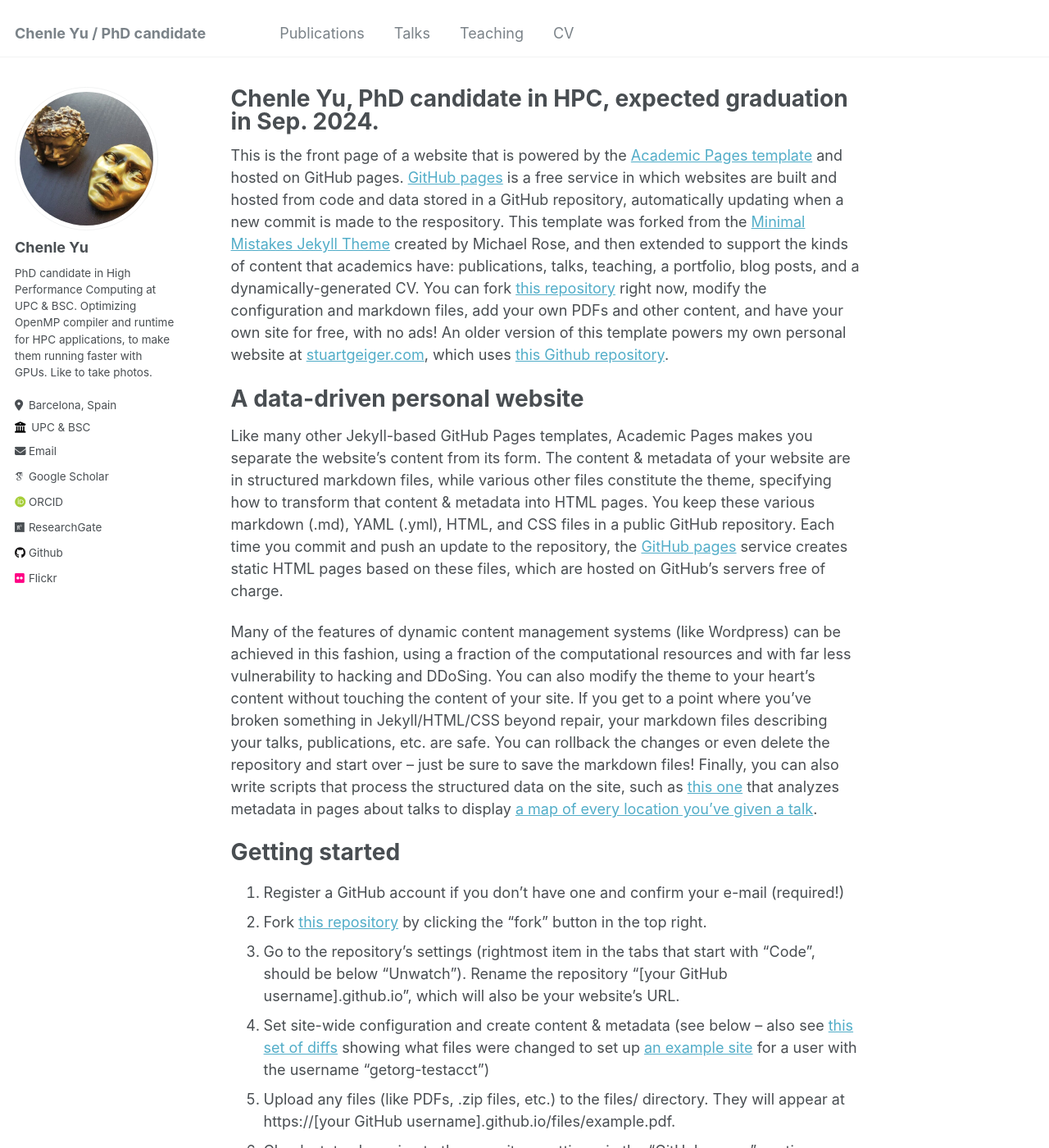
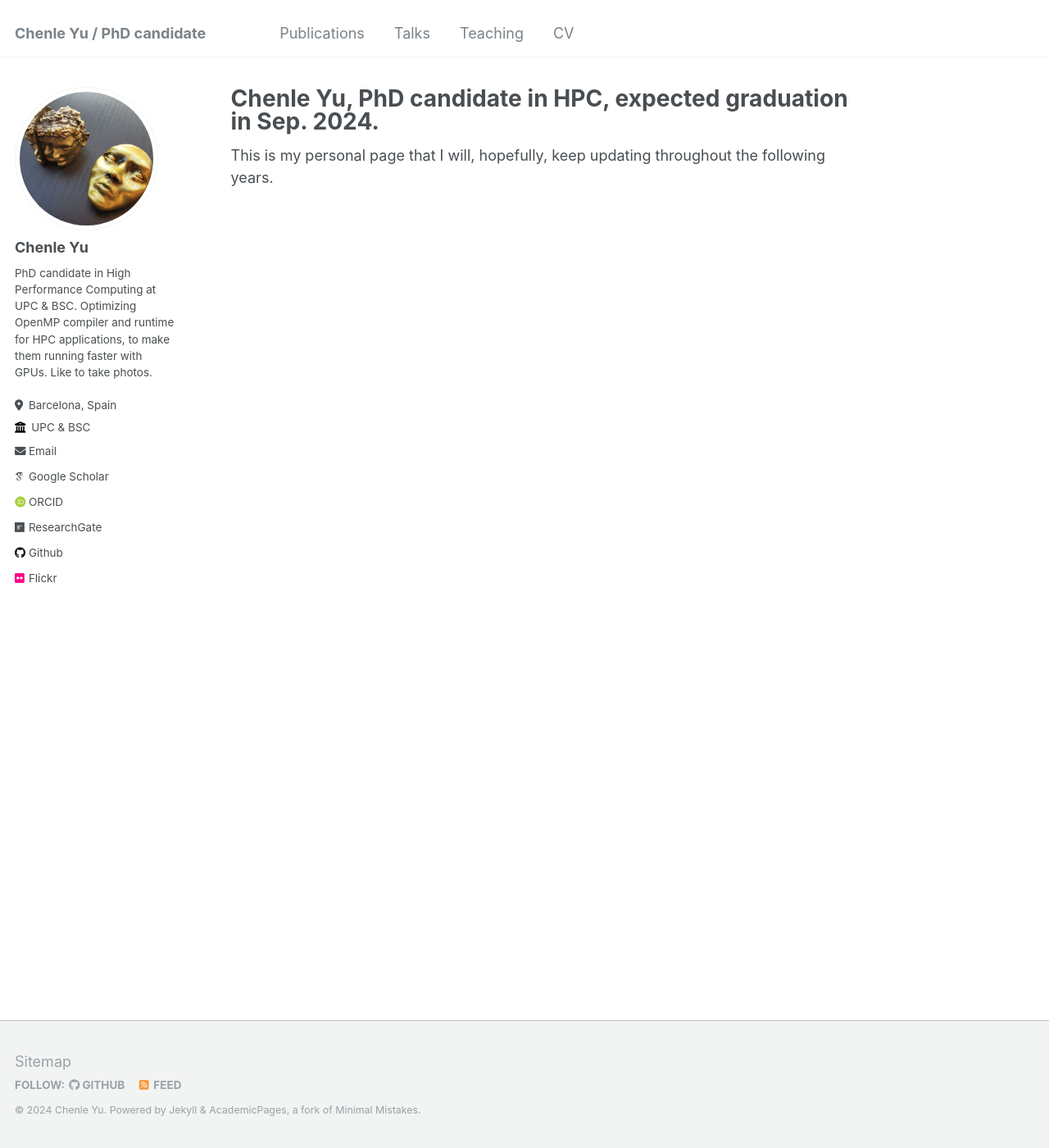
Before and after one commit to yuchenle/yuchenle.github.io, a Jekyll site: the page built from _pages/about.md, in a window 1280 px wide and 1400 px high. Shown: the whole window at 82% size. Built offline with Jekyll 4.4.1, drawn with Linux system fonts in a browser that asks for light colours; some web fonts are replaced; some of the changed text lies outside the part shown.

```diff
--- a/_pages/about.md
+++ b/_pages/about.md
@@ -7,8 +7,9 @@ redirect_from:
   - /about.html
 ---
 
-This is the front page of a website that is powered by the [Academic Pages template](https://github.com/academicpages/academicpages.github.io) and hosted on GitHub pages. [GitHub pages](https://pages.github.com) is a free service in which websites are built and hosted from code and data stored in a GitHub repository, automatically updating when a new commit is made to the respository. This template was forked from the [Minimal Mistakes Jekyll Theme](https://mmistakes.github.io/minimal-mistakes/) created by Michael Rose, and then extended to support the kinds of content that academics have: publications, talks, teaching, a portfolio, blog posts, and a dynamically-generated CV. You can fork [this repository](https://github.com/academicpages/academicpages.github.io) right now, modify the configuration and markdown files, add your own PDFs and other content, and have your own site for free, with no ads! An older version of this template powers my own personal website at [stuartgeiger.com](http://stuartgeiger.com), which uses [this Github repository](https://github.com/staeiou/staeiou.github.io).
+This is my personal page that I will, hopefully, keep updating throughout the following years.
 
+<!--
 A data-driven personal website
 ======
 Like many other Jekyll-based GitHub Pages templates, Academic Pages makes you separate the website's content from its form. The content & metadata of your website are in structured markdown files, while various other files constitute the theme, specifying how to transform that content & metadata into HTML pages. You keep these various markdown (.md), YAML (.yml), HTML, and CSS files in a public GitHub repository. Each time you commit and push an update to the repository, the [GitHub pages](https://pages.github.com/) service creates static HTML pages based on these files, which are hosted on GitHub's servers free of charge.
@@ -46,4 +47,4 @@ Example: editing a markdown file for a talk
 
 For more info
 ------
-More info about configuring Academic Pages can be found in [the guide](https://academicpages.github.io/markdown/). The [guides for the Minimal Mistakes theme](https://mmistakes.github.io/minimal-mistakes/docs/configuration/) (which this theme was forked from) might also be helpful.
+More info about configuring Academic Pages can be found in [the guide](https://academicpages.github.io/markdown/). The [guides for the Minimal Mistakes theme](https://mmistakes.github.io/minimal-mistakes/docs/configuration/) (which this theme was forked from) might also be helpful. -->
```
Also changed, not shown: _publications/2009-10-01-paper-title-number-1.md (+3 -3 lines).
